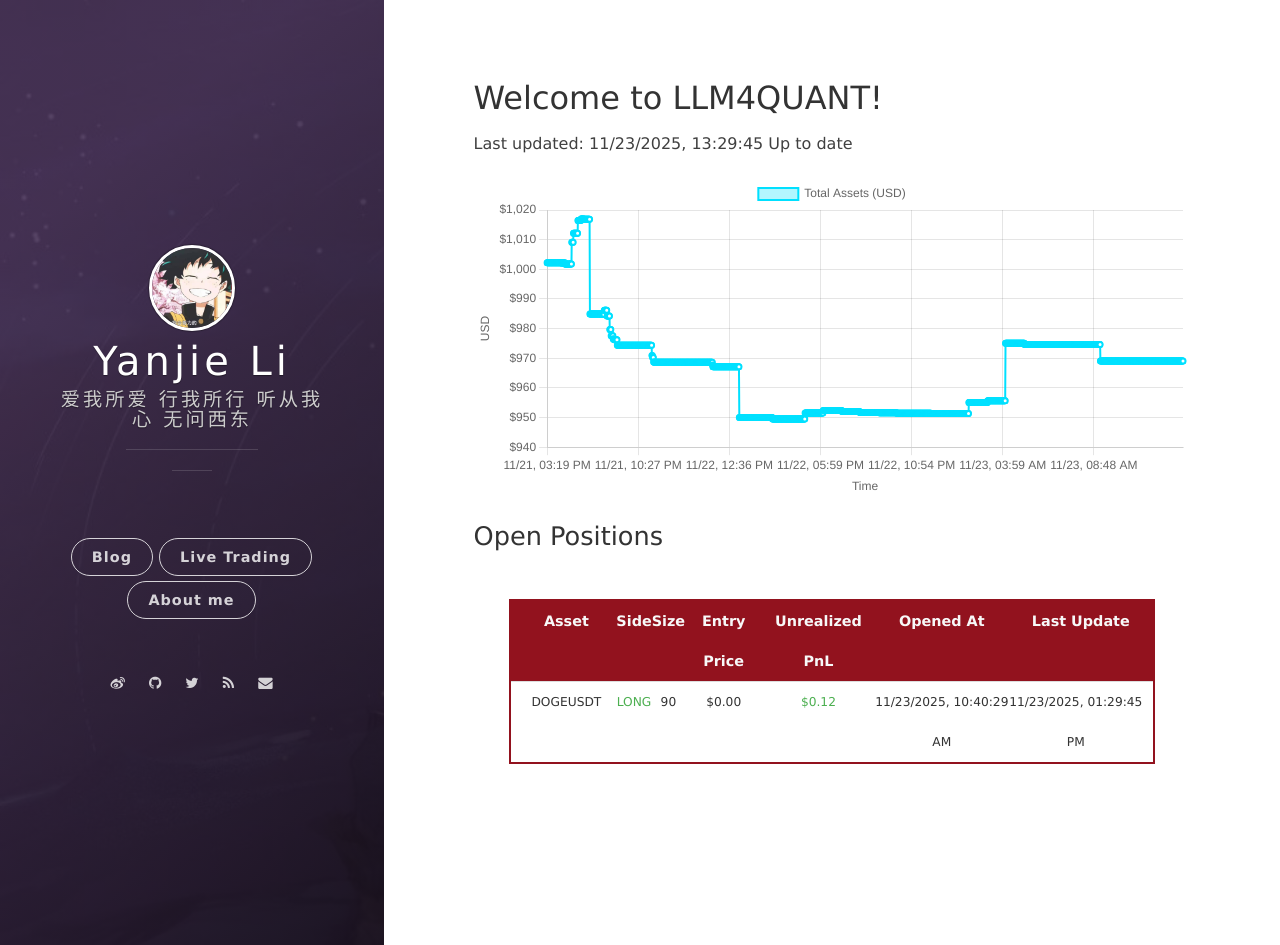
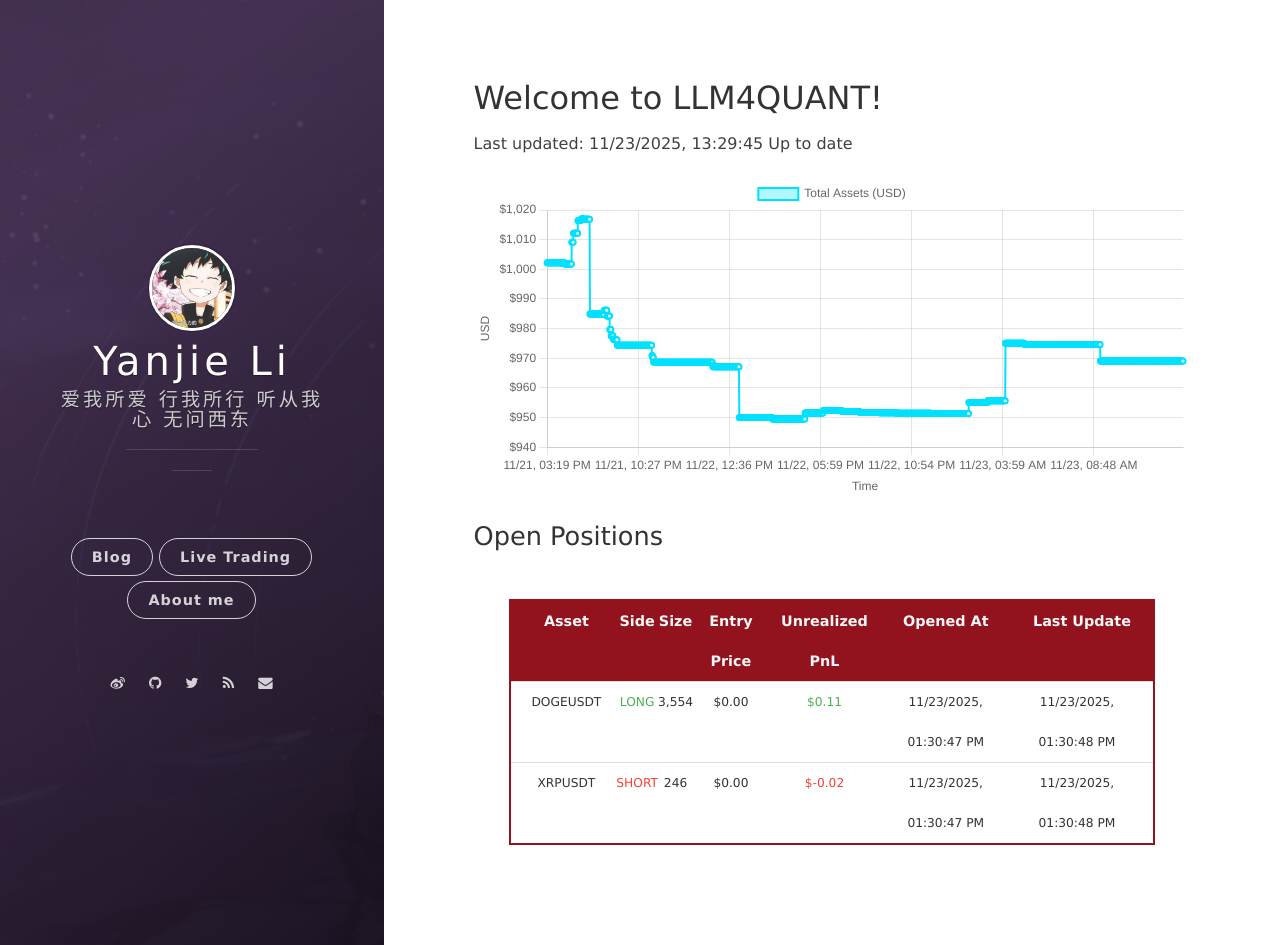
Before and after one commit to leeyegy/leeyegy.github.io, a Jekyll site: the page built from live-trading.html, in a window 1280 px wide and 945 px high. Built offline with Jekyll 4.4.1, drawn with Linux system fonts in a browser that asks for light colours; nearby versions of some CDN libraries.

Commit message:
AccountMonitor: refresh positions 2025-11-23T21:30:48+08:00

```diff
--- a/assets/data/binance/positions.json
+++ b/assets/data/binance/positions.json
@@ -2,10 +2,19 @@
   {
     "symbol": "DOGEUSDT",
     "side": "LONG",
-    "size": 90.0,
+    "size": 3554.0,
     "entryPrice": 0.0,
-    "unrealizedPnl": 0.120564,
-    "openedAt": "2025-11-23T18:40:29+08:00",
-    "reportedAt": "2025-11-23T21:29:45+08:00"
+    "unrealizedPnl": 0.1089301,
+    "openedAt": "2025-11-23T21:30:47+08:00",
+    "reportedAt": "2025-11-23T21:30:48+08:00"
+  },
+  {
+    "symbol": "XRPUSDT",
+    "side": "SHORT",
+    "size": 246.0,
+    "entryPrice": 0.0,
+    "unrealizedPnl": -0.01530612,
+    "openedAt": "2025-11-23T21:30:47+08:00",
+    "reportedAt": "2025-11-23T21:30:48+08:00"
   }
 ]
```
